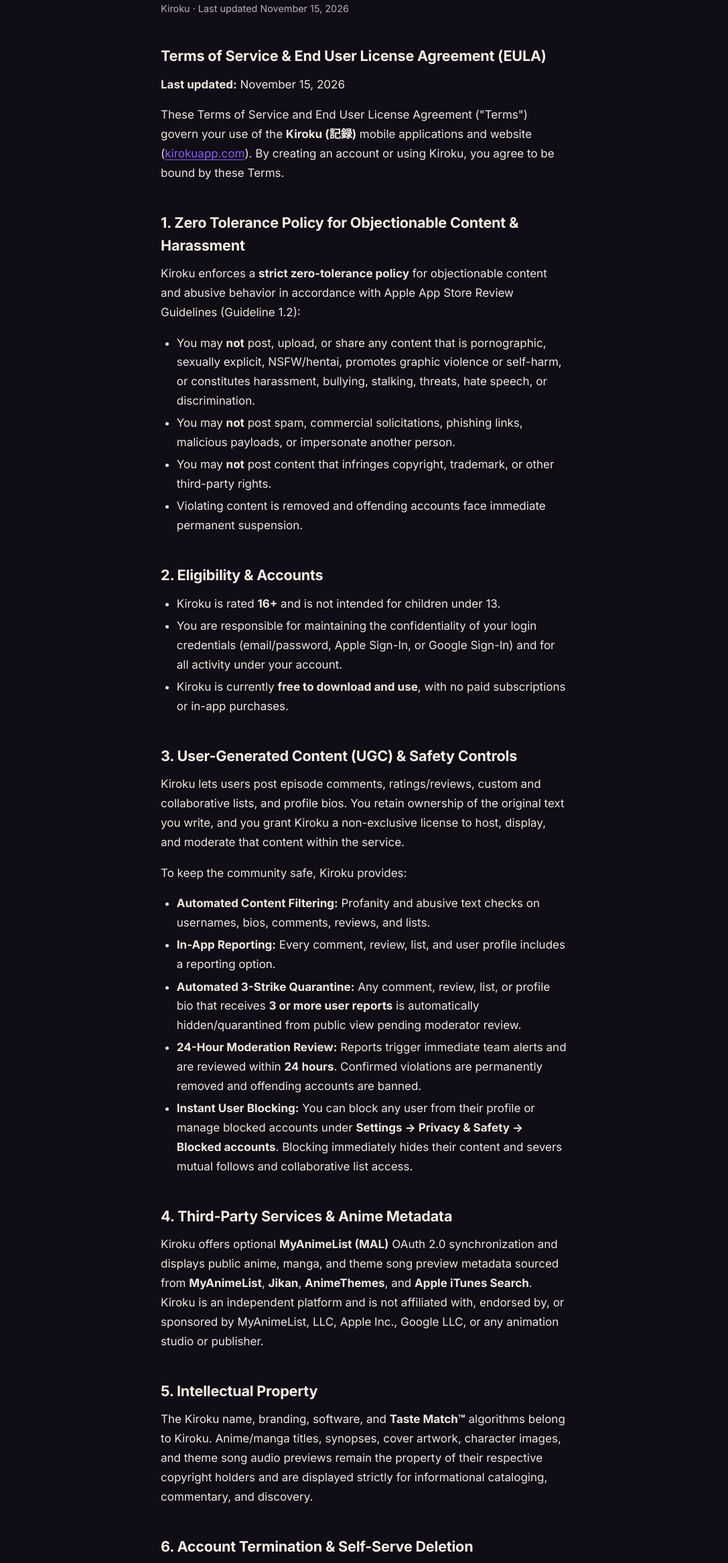
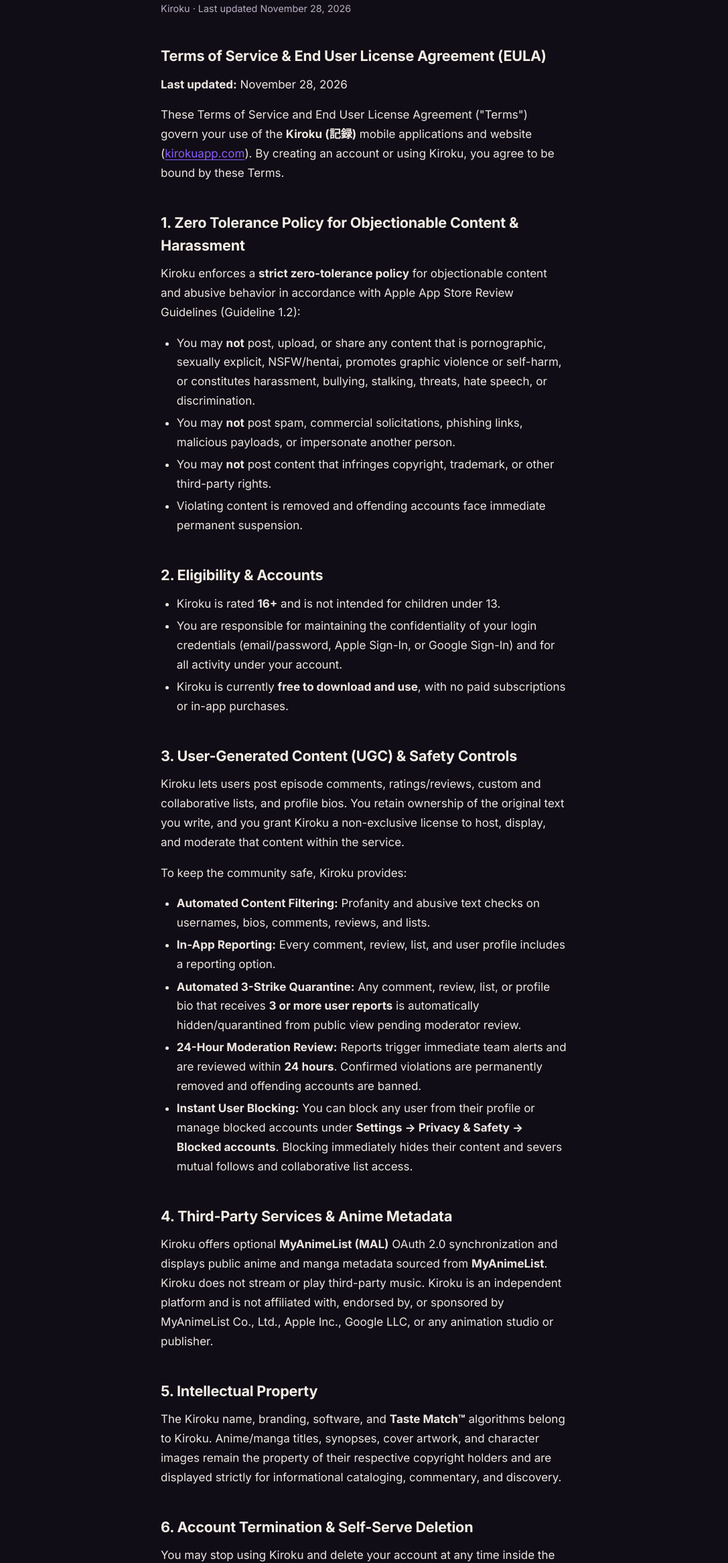
Before and after one commit to kirokuapp/web-kiroku, a plain HTML site: page terms.html in a window 1280 px wide. Shown: the part 197-2530 px from the top of the page at 67% size, without its empty margins (96-1183 px from the left). Drawn offline with Linux system fonts and the light colour scheme.

Commit message:
chore(legal): drop theme song preview mentions and update legal dates to Nov 28, 2026
Co-Authored-By: Claude Opus 5.5 <noreply@anthropic.com>

```diff
--- a/i18n.js
+++ b/i18n.js
@@ -20,7 +20,7 @@ export const translations = {
     meta: {
       // NOT: Canlıya çıkınca yorum satırları kaldırılacak, kopyalanmasın diye yorum satırına alındı.
       // title: "Kiroku (記録) — Social Anime & Manga Tracker, Taste Match & Reels",
-      // description: "Track your anime and manga journey, discover your anime soulmates with Taste Match™, explore vertical Anime Reels with theme song previews, and sync with MyAnimeList in one tap. Coming soon to iOS and Android with zero ad tracking."
+      // description: "Track your anime and manga journey, discover your anime soulmates with Taste Match™, explore vertical Anime Reels, and sync with MyAnimeList in one tap. Coming soon to iOS and Android with zero ad tracking."
       title: "Kiroku (記録) — Social Anime & Manga Tracker",
       description: "Track your anime and manga journey, build shared lists with friends, discover trending stories, and sync with MyAnimeList in one tap. Coming soon to iOS and Android with zero ad tracking."
     },
@@ -103,13 +103,13 @@ export const translations = {
     privacyPage: {
       title: "Privacy Policy — Kiroku (記録)",
       h1: "Privacy",
-      meta: "Kiroku · Last updated November 15, 2026",
+      meta: "Kiroku · Last updated November 28, 2026",
       description: "Kiroku Privacy Policy. Details on what information we collect, how we use it, zero third-party ad tracking, and self-serve account deletion."
     },
     termsPage: {
       title: "Terms of Service & EULA — Kiroku (記録)",
       h1: "Terms",
-      meta: "Kiroku · Last updated November 15, 2026",
+      meta: "Kiroku · Last updated November 28, 2026",
       description: "Kiroku End User License Agreement (EULA) and Terms of Service. Zero tolerance policy, UGC guidelines, and safety controls."
     }
   },
@@ -117,7 +117,7 @@ export const translations = {
     meta: {
       // NOT: Canlıya çıkınca yorum satırları kaldırılacak, kopyalanmasın diye yorum satırına alındı.
       // title: "Kiroku (記録) — Sosyal Anime ve Manga Takibi, Taste Match ve Reels",
-      // description: "Anime ve manga yolculuğunuzu takip edin, Taste Match™ ile anime ruh ikizinizi keşfedin, tema müzikli dikey Anime Reels akışını deneyimleyin ve tek dokunuşla MyAnimeList ile senkronize olun. Sıfır reklam takibiyle çok yakında iOS ve Android'de."
+      // description: "Anime ve manga yolculuğunuzu takip edin, Taste Match™ ile anime ruh ikizinizi keşfedin, dikey Anime Reels akışını deneyimleyin ve tek dokunuşla MyAnimeList ile senkronize olun. Sıfır reklam takibiyle çok yakında iOS ve Android'de."
       title: "Kiroku (記録) — Sosyal Anime ve Manga Takibi",
       description: "Anime ve manga yolculuğunuzu takip edin, arkadaşlarınızla ortak listeler oluşturun, trend hikayeleri keşfedin ve tek dokunuşla MyAnimeList ile senkronize olun. Sıfır reklam takibiyle çok yakında iOS ve Android'de."
     },
@@ -200,13 +200,13 @@ export const translations = {
     privacyPage: {
       title: "Gizlilik Politikası — Kiroku (記録)",
       h1: "Gizlilik",
-      meta: "Kiroku · Son güncelleme: 15 Kasım 2026",
+      meta: "Kiroku · Son güncelleme: 28 Kasım 2026",
       description: "Kiroku Gizlilik Politikası. Toplanan bilgiler, kullanım amaçları, üçüncü taraf reklam takibinin olmaması ve hesabı kendiniz silebilmeniz hakkında bilgi."
     },
     termsPage: {
       title: "Kullanım Koşulları ve EULA — Kiroku (記録)",
       h1: "Kullanım Koşulları",
-      meta: "Kiroku · Son güncelleme: 15 Kasım 2026",
+      meta: "Kiroku · Son güncelleme: 28 Kasım 2026",
       description: "Kiroku Hizmet Koşulları ve Son Kullanıcı Lisans Sözleşmesi (EULA). Sıfır tolerans politikası, kullanıcı içerikleri kuralları ve güvenlik denetimleri."
     }
   },
@@ -214,7 +214,7 @@ export const translations = {
     meta: {
       // NOT: Canlıya çıkınca yorum satırları kaldırılacak, kopyalanmasın diye yorum satırına alındı.
       // title: "Kiroku (記録) — アニメ・マンガ記録＆ソーシャル発見・Taste Match・Reels",
-      // description: "アニメ・マンガの記録、Taste Match™による好みの合う仲間との出会い、テーマ曲付き縦型Anime Reels、MyAnimeListワンタップ連携。広告トラッキングゼロでiOS＆Android近日登場。"
+      // description: "アニメ・マンガの記録、Taste Match™による好みの合う仲間との出会い、縦型Anime Reels、MyAnimeListワンタップ連携。広告トラッキングゼロでiOS＆Android近日登場。"
       title: "Kiroku (記録) — アニメ・マンガ記録＆ソーシャル発見",
       description: "アニメ・マンガの記録、友達との共有リスト作成、話題の作品の発見、MyAnimeListワンタップ連携。広告トラッキングゼロでiOS＆Android近日登場。"
     },
@@ -297,13 +297,13 @@ export const translations = {
     privacyPage: {
       title: "プライバシーポリシー — Kiroku (記録)",
       h1: "プライバシー",
-      meta: "Kiroku · 最終更新日: 2026年11月15日",
+      meta: "Kiroku · 最終更新日: 2026年11月28日",
       description: "Kirokuのプライバシーポリシー。収集する情報、その利用方法、第三者広告トラッキングを行わないこと、アカウントのセルフ削除について説明します。"
     },
     termsPage: {
       title: "利用規約＆EULA — Kiroku (記録)",
       h1: "利用規約",
-      meta: "Kiroku · 最終更新日: 2026年11月15日",
+      meta: "Kiroku · 最終更新日: 2026年11月28日",
       description: "Kiroku利用規約およびエンドユーザー使用許諾契約（EULA）。ゼロトレランス方針、ユーザー投稿のルール、安全対策について説明します。"
     }
   }
--- a/terms.html
+++ b/terms.html
@@ -68,11 +68,11 @@
       <main class="alf-doc">
         <div class="alf-container alf-doc-inner">
           <h1 class="alf-display">Terms</h1>
-          <p class="alf-doc-meta">Kiroku &middot; Last updated November 15, 2026</p>
+          <p class="alf-doc-meta">Kiroku &middot; Last updated November 28, 2026</p>
 
             <div class="alf-prose" data-page-content>
               <h2>Terms of Service &amp; End User License Agreement (EULA)</h2>
-              <p><strong>Last updated:</strong> November 15, 2026</p>
+              <p><strong>Last updated:</strong> November 28, 2026</p>
               <p>
                 These Terms of Service and End User License Agreement ("Terms") govern your use of the <strong>Kiroku
                   (記録)</strong> mobile applications and website
@@ -131,17 +131,15 @@
                 <h2>4. Third-Party Services &amp; Anime Metadata</h2>
                 <p>
                   Kiroku offers optional <strong>MyAnimeList (MAL)</strong> OAuth 2.0 synchronization and displays
-                  public anime, manga, and theme song preview metadata sourced from
-                  <strong>MyAnimeList</strong>, <strong>Jikan</strong>, <strong>AnimeThemes</strong>, and <strong>Apple
-                    iTunes Search</strong>.
+                  public anime and manga metadata sourced from <strong>MyAnimeList</strong>. Kiroku does not stream or play third-party music.
                   Kiroku is an independent platform and is not affiliated with, endorsed by, or sponsored by
-                  MyAnimeList, LLC, Apple Inc., Google LLC, or any animation studio or publisher.
+                  MyAnimeList Co., Ltd., Apple Inc., Google LLC, or any animation studio or publisher.
                 </p>
 
                 <h2>5. Intellectual Property</h2>
                 <p>
                   The Kiroku name, branding, software, and <strong>Taste Match™</strong> algorithms belong to Kiroku.
-                  Anime/manga titles, synopses, cover artwork, character images, and theme song audio previews remain
+                  Anime/manga titles, synopses, cover artwork, and character images remain
                   the property of their respective copyright holders
                   and are displayed strictly for informational cataloging, commentary, and discovery.
                 </p>
@@ -160,8 +158,7 @@
                 <p>
                   Kiroku is provided on an <strong>"AS IS"</strong> and <strong>"AS AVAILABLE"</strong> basis without
                   warranties of any kind, whether express or implied,
-                  including uninterrupted availability or third-party API uptime (such as MyAnimeList, Jikan,
-                  AnimeThemes, or iTunes Search).
+                  including uninterrupted availability or third-party API uptime (such as MyAnimeList).
                   To the maximum extent permitted by law, Kiroku shall not be liable for any indirect, incidental,
                   special, consequential, or punitive damages arising from your use of the service.
                 </p>
```
Also changed, not shown: index.html (+5 -5 lines), privacy.html (+5 -6 lines), page-content.js.
